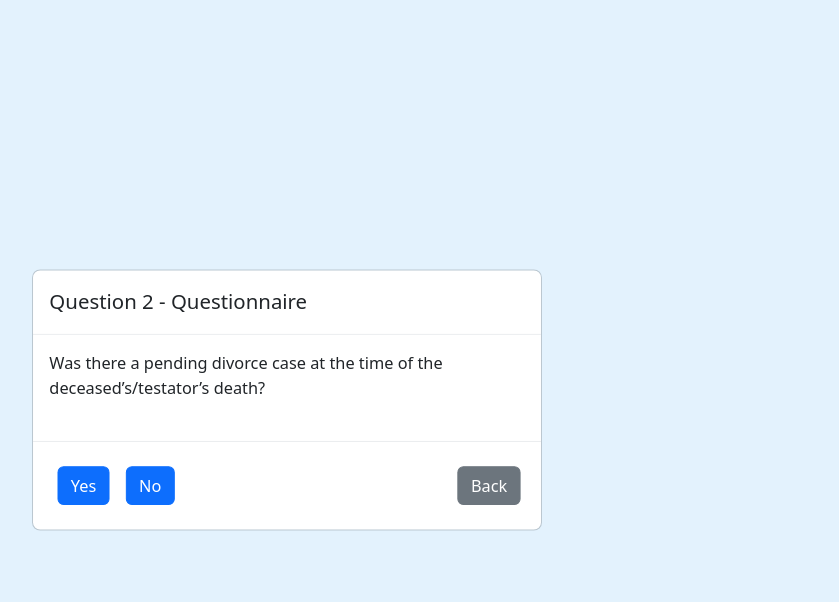
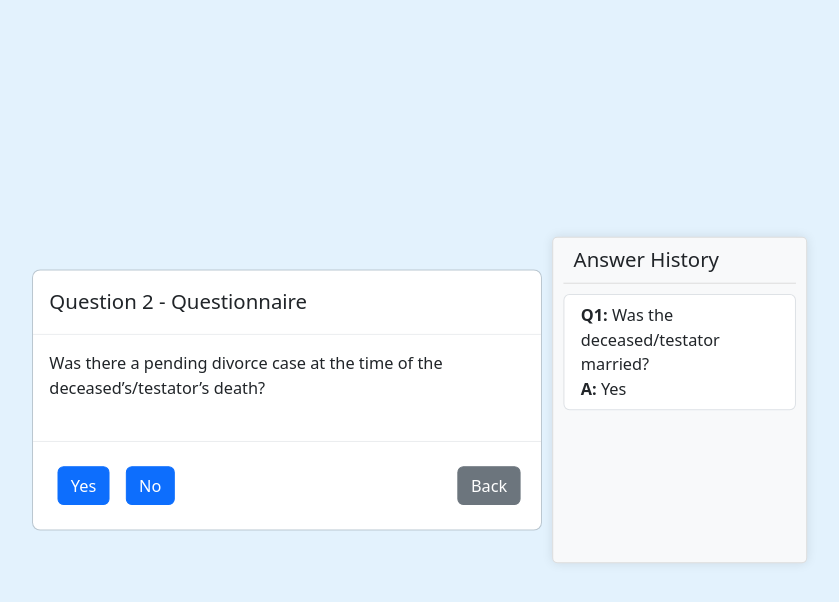
Before and after one commit to SpwaN/RoC, a plain HTML site: page index.html in a window 1280 px wide. Both pictures are taken after a click on the button "Yes". Shown: the whole page, without its empty margins (353-1192 px from the left). Drawn offline with Linux system fonts and the light colour scheme.

Commit message:
Added History

```diff
--- a/assets/css/style.css
+++ b/assets/css/style.css
@@ -11,8 +11,39 @@
     overflow-y: auto;
 }
 
+
 body {
     background-color: #e3f2fd !important;
     font-family: Arial, sans-serif;
     color: #333;
 }
+
+.history-section {
+    position: absolute;
+    right: -260px;
+    width: 250px;
+    height: 40vh;
+    background-color: #f8f9fa;
+    border: 1px solid #ddd;
+    padding: 0 10px 10px 10px;
+    border-radius: 5px;
+    box-shadow: 0px 0px 10px rgba(0, 0, 0, 0.1);
+    max-height: 100vh;
+    overflow-y: auto;
+    z-index: 1000;
+    box-sizing: border-box;
+}
+
+.history-section h5 {
+    position: sticky;
+    top: 0;
+    background-color: #f8f9fa;
+    z-index: 100;
+    padding: 10px;
+    margin-bottom: 10px;
+    border-bottom: 1px solid #ddd;
+}
+
+.list-group-item {
+    margin-bottom: 5px;
+}
--- a/assets/js/decision-tree.js
+++ b/assets/js/decision-tree.js
@@ -2,6 +2,7 @@ let decisionTree = {};
 let currentStepId = 1;
 let currentQuestionNumber = 1;
 let historyStack = [];
+let answerHistory = [];
 
 // Load the decision tree JSON dynamically
 function loadDecisionTree() {
@@ -62,7 +63,7 @@ function displayQuestion(stepId) {
             const button = document.createElement('button');
             button.innerText = choiceText;
             button.classList.add('btn', 'btn-primary', 'm-2');
-            button.onclick = () => handleAnswer(nextStepId);
+            button.onclick = () => handleAnswer(nextStepId, choiceText);
             document.getElementById('button-group-container').appendChild(button);
         }
 
@@ -98,6 +99,39 @@ function goBack() {
     }
 }
 
+// Function to handle user's answer
+function handleAnswer(nextStepId, answerText) {
+    if (nextStepId) {
+        const currentQuestion = document.getElementById('question-container').innerText;
+        answerHistory.push({
+            question: currentQuestion,
+            answer: answerText
+        });
+        updateHistoryUI();
+        historyStack.push(currentStepId);
+        currentStepId = nextStepId;
+        currentQuestionNumber++;
+        displayQuestion(currentStepId);
+    } else {
+        console.error('Invalid answer or step ID');
+    }
+}
+
+function updateHistoryUI() {
+    const historyList = document.getElementById('history-list');
+    historyList.innerHTML = '';
+
+    answerHistory.forEach((entry, index) => {
+        const listItem = document.createElement('li');
+        listItem.classList.add('list-group-item');
+        listItem.innerHTML = `<strong>Q${index + 1}:</strong> ${entry.question} <br><strong>A:</strong> ${entry.answer}`;
+        historyList.appendChild(listItem);
+    });
+
+    const historySection = document.getElementById('history-section');
+    historySection.scrollTop = historySection.scrollHeight;
+}
+
 // Function to display the final outcome
 function displayOutcome(step) {
     document.querySelector('.modal-title').innerText = 'Result - Questionnaire';
--- a/index.html
+++ b/index.html
@@ -27,6 +27,11 @@
                             <button class="btn btn-secondary ms-auto m-2" id="back-btn" onclick="goBack()">Back</button>
                         </div>
                     </div>
+                    <div class="history-section" id="history-section">
+                        <h5>Answer History</h5>
+                        <ul id="history-list" class="list-group">
+                        </ul>
+                    </div>
                 </div>
             </div>
         </div>
```
